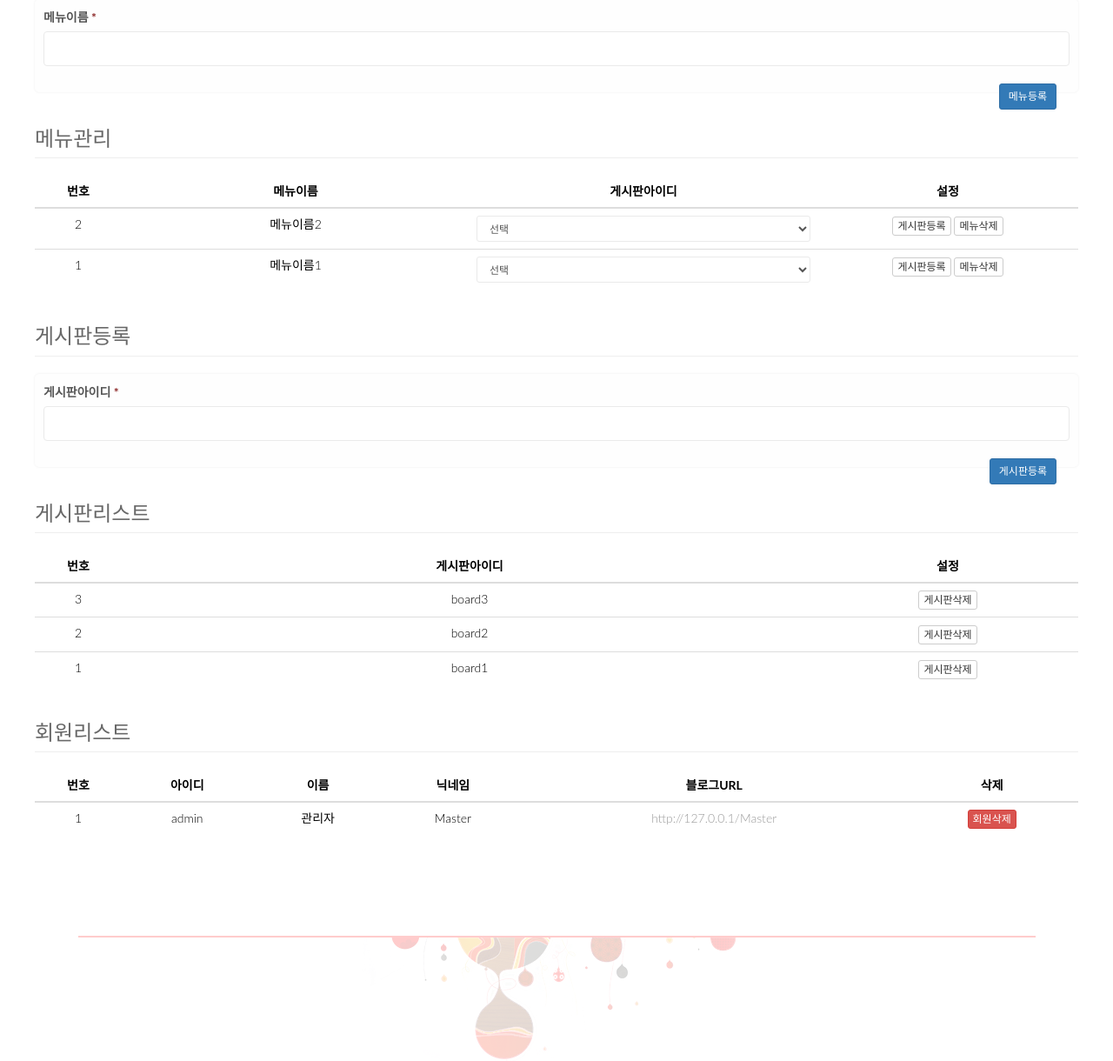
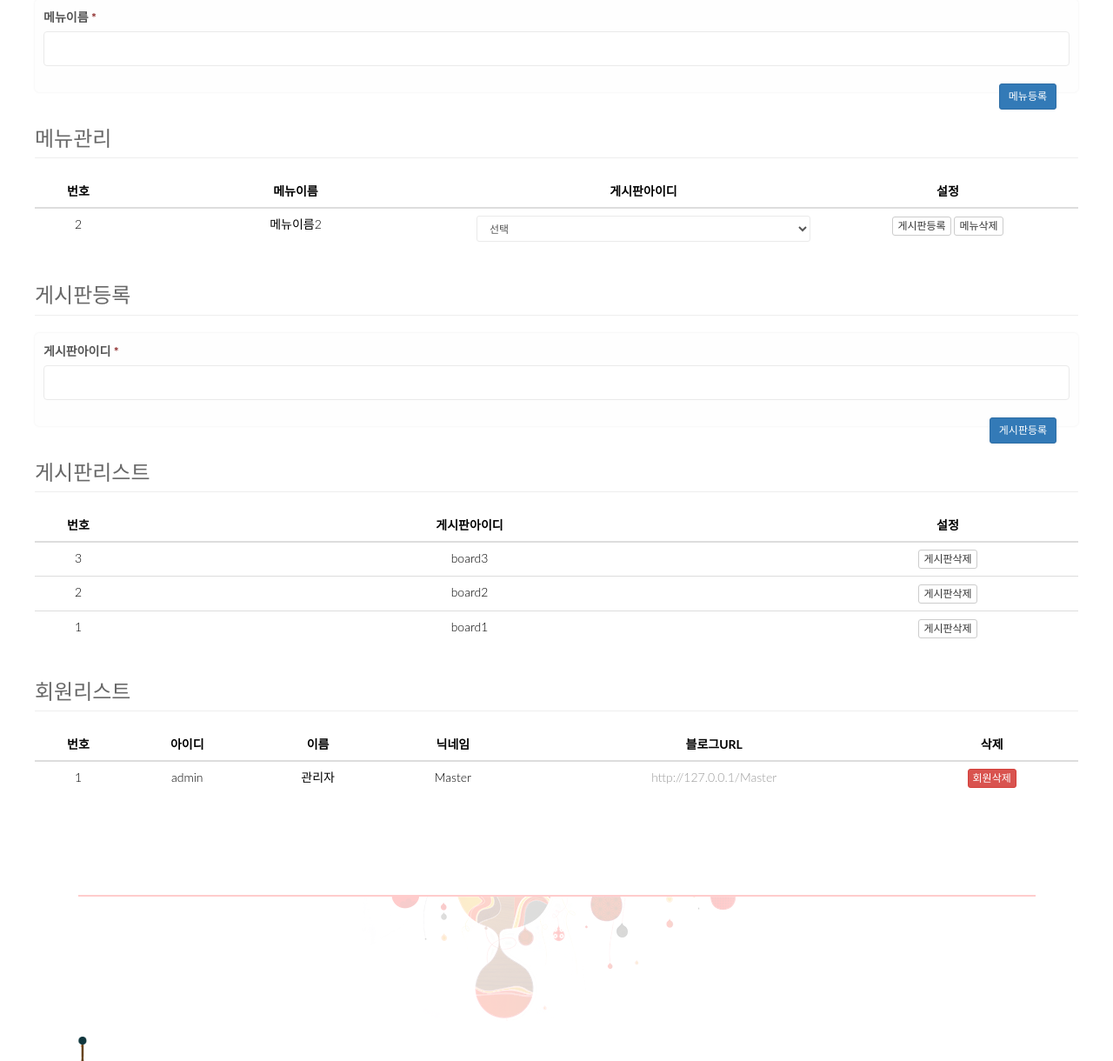
Before and after one commit to TheWorldSkills/CleanTask1_jihwan, a PHP site: page /Master/page/preferences in a window 1280 px wide. Shown: the part 752-1972 px from the top of the page at 87% size. Run offline with PHP 8.4, Linux system fonts and the light colour scheme; the visitor is signed in with stand-in values (Sample User, id 1).

Commit message:
[EXCEPTION]Fuxxing Error

```diff
--- a/lib/lib.php
+++ b/lib/lib.php
@@ -56,4 +56,7 @@
         include "./lib/action.php";
         exit;
     }
+
+    //현재 memberidx 확인
+    $current_user =  $SESSIONEDMEMBERS -> idx;
 ?>
--- a/page/preferences.php
+++ b/page/preferences.php
@@ -18,7 +18,7 @@
                             <div class="margin-bottom">
                                 <h2 class="page-header">메뉴등록</h2>
                                 <div class="testimonial">
-                                    <form class="menuwrite" action="/action/postMenu" method="post">
+                                    <form class="menuwrite" action="/action/postmenu" method="post">
                                         <label>메뉴이름
                                             <span class="color-red">*</span>
                                         </label>
@@ -51,6 +51,9 @@
                                             </tr>
                                         </thead>
                                         <tbody>
+                                        <?php
+
+                                        ?>
                                             <tr>
                                                 <td>
                                                     2
@@ -61,29 +64,6 @@
                                                 <td>
                                                     <select class="form-control input-sm">
                                                         <option>선택</option>
-                                                        <option>board3</option>
-                                                        <option>board2</option>
-                                                        <option>board1</option>
-                                                    </select>
-                                                </td>
-                                                <td>
-                                                    <button class="btn btn-default btn-xs" type="button">게시판등록</button>
-                                                    <button class="btn btn-default btn-xs" type="button">메뉴삭제</button>
-                                                </td>
-                                            </tr>
-                                            <tr>
-                                                <td>
-                                                    1
-                                                </td>
-                                                <td>
-                                                    메뉴이름1
-                                                </td>
-                                                <td>
-                                                    <select class="form-control input-sm">
-                                                        <option>선택</option>
-                                                        <option>board3</option>
-                                                        <option>board2</option>
-                                                        <option>board1</option>
                                                     </select>
                                                 </td>
                                                 <td>
@@ -99,11 +79,11 @@
                             <div class="margin-bottom">
                                 <h2 class="page-header">게시판등록</h2>
                                 <div class="testimonial">
-                                    <form class="menuwrite">
+                                    <form class="menuwrite" action="/action/postboard" method="post">
                                         <label>게시판아이디
                                             <span class="color-red">*</span>
                                         </label>
-                                        <input class="form-control margin-bottom-20" type="text">
+                                        <input class="form-control margin-bottom-20" type="text" name="bContent">
                                         <div class="col-lg-12 text-right">
                                             <button class="btn btn-primary btn-sm" type="submit">게시판등록</button>
                                         </div>
```
Also changed, not shown: lib/action.php (+12 -4 lines).
